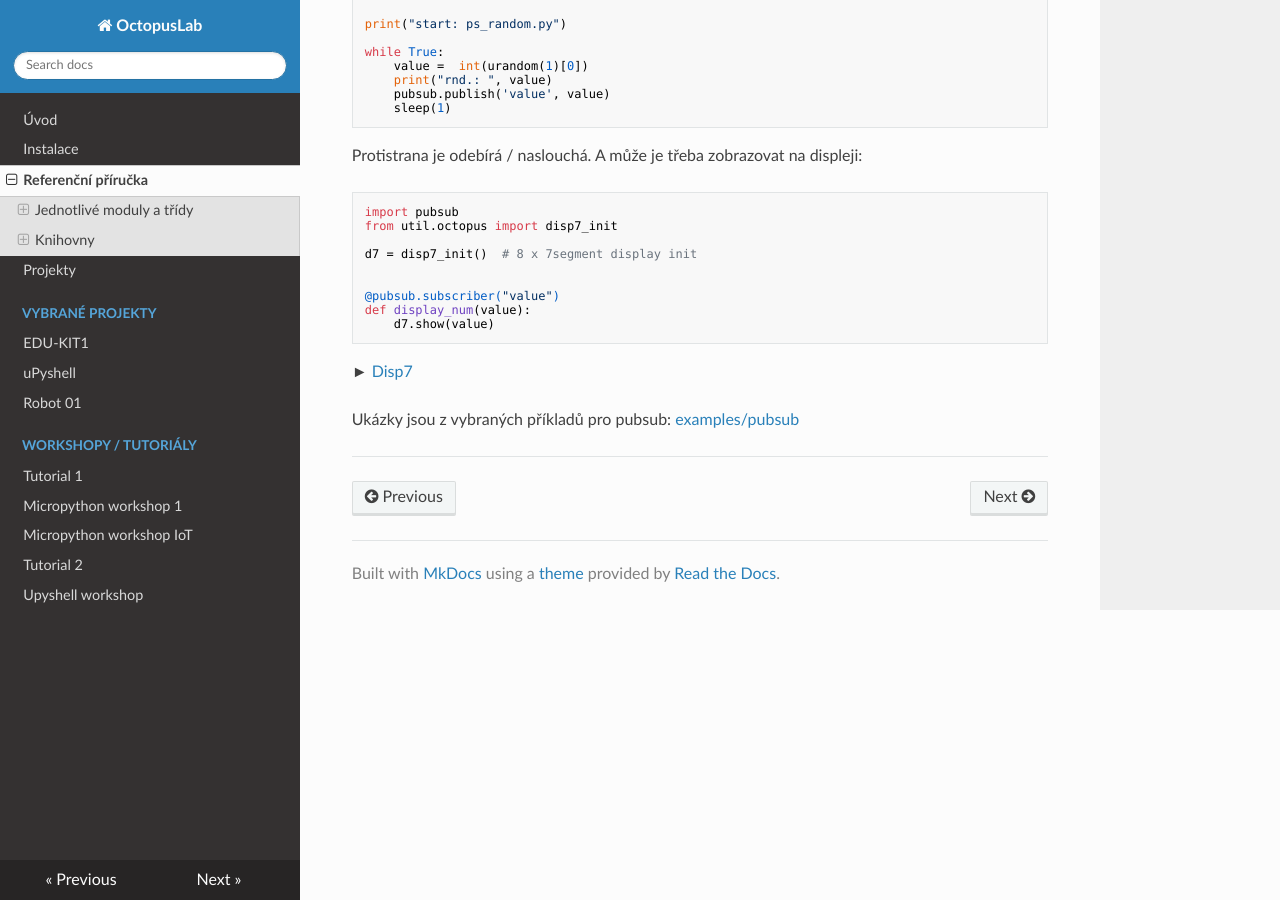
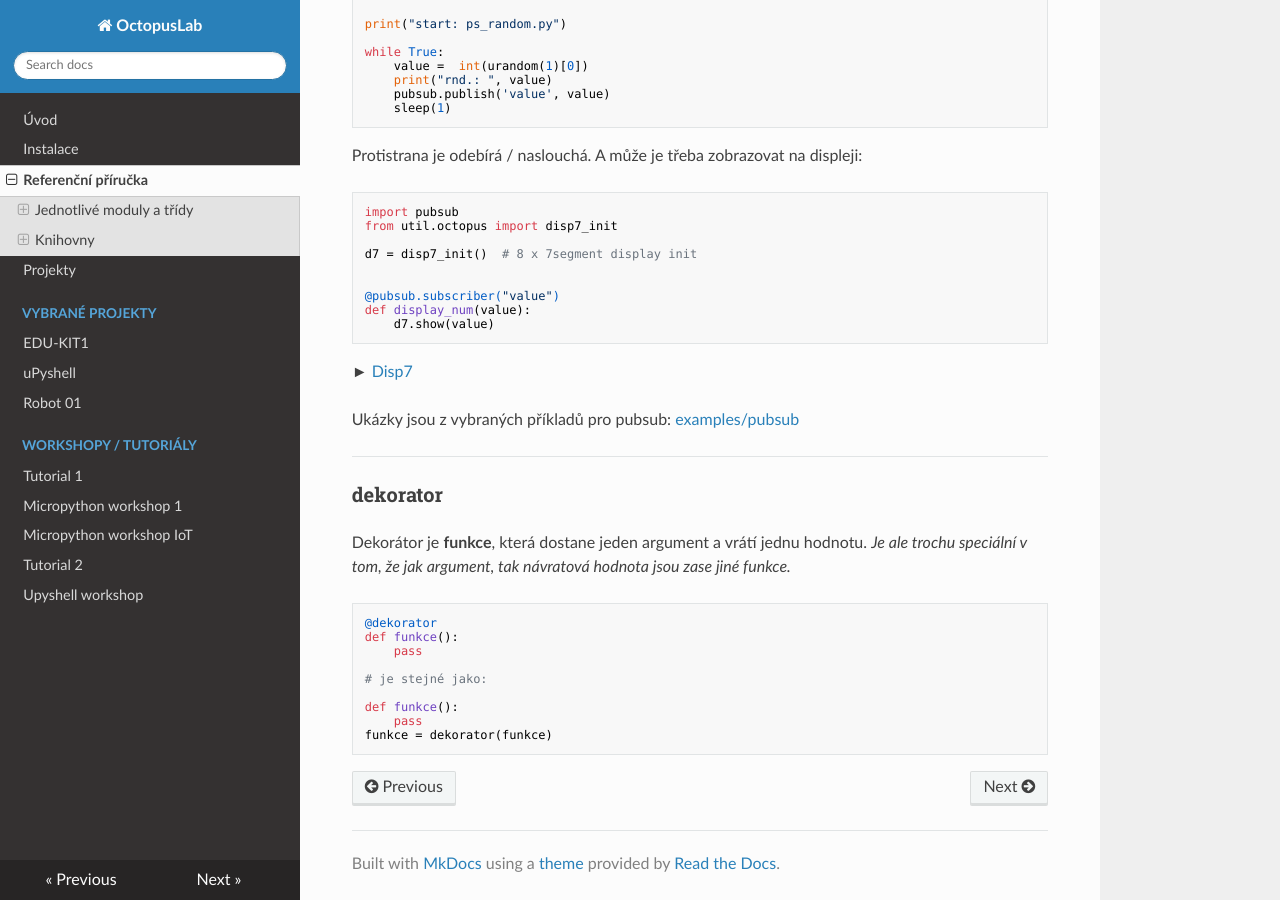
Before and after one commit to octopuslab-cz/docs_octopuslab_cz, an MkDocs documentation site: the page built from docs/basicdoc.md, in a window 1280 px wide and 900 px high, scrolled down 11005 px. Built offline with MkDocs 1.6.1, drawn with Linux system fonts in a browser that asks for light colours; nearby versions of some CDN libraries.

Commit message:
dekorator

````diff
--- a/docs/basicdoc.md
+++ b/docs/basicdoc.md
@@ -536,7 +536,7 @@ while True:
 Protistrana je odebírá / naslouchá.
 A může je třeba zobrazovat na displeji:
 
-```
+```python
 import pubsub
 from util.octopus import disp7_init
 
@@ -552,4 +552,21 @@ def display_num(value):
 
 Ukázky jsou z vybraných příkladů pro pubsub:
 [examples/pubsub](https://github.com/octopusengine/octopuslab/tree/master/esp32-micropython/examples/pubsub)
+
 ---
+
+### dekorator
+
+Dekorátor je **funkce**, která dostane jeden argument a vrátí jednu hodnotu. *Je ale trochu speciální v tom, že jak argument, tak návratová hodnota jsou zase jiné funkce.*
+
+```python
+@dekorator
+def funkce():
+    pass
+
+# je stejné jako:
+
+def funkce():
+    pass
+funkce = dekorator(funkce)
+```
````
